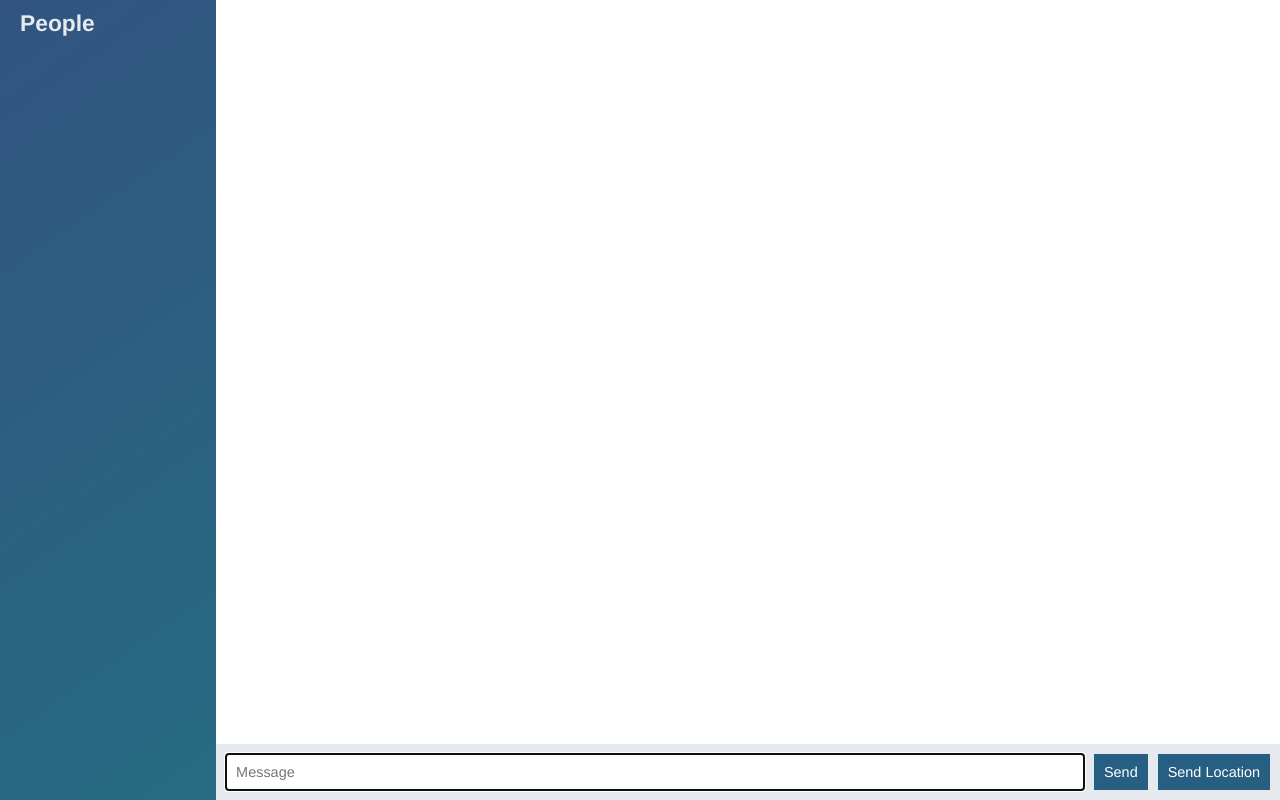
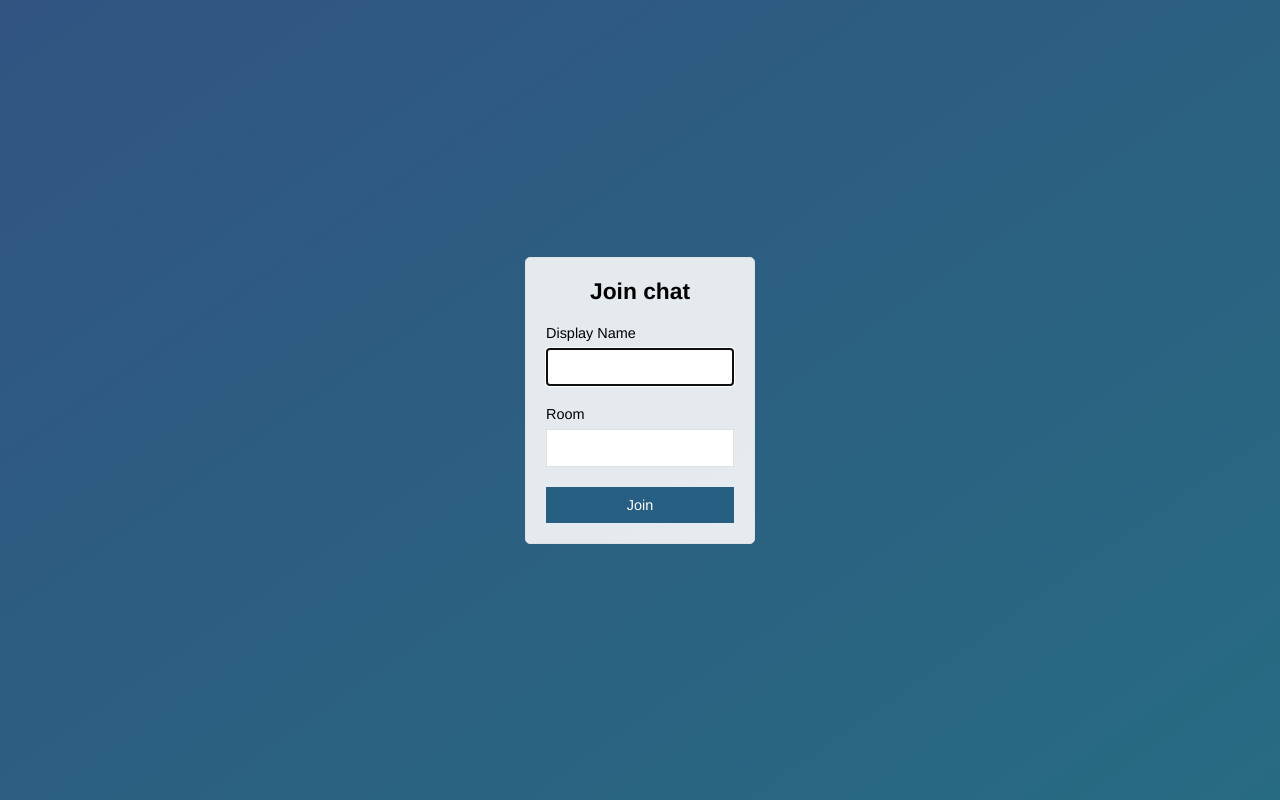
Before and after one commit to sourabhkum/chatapp, a website: page public/index.html in a window 1280 px wide. Drawn offline with nearby package versions, Linux system fonts and the light colour scheme; no server answers.

Commit message:
add room join page

```diff
--- a/public/index.html
+++ b/public/index.html
@@ -1,53 +1,29 @@
 <!DOCTYPE html>
 <html>
-
 <head>
+<title>Page Title</title>
+<meta name="viewport" content="width=device-width, initial-scale=1.0,user-scalable=no">
 <link rel="stylesheet" href="/css/style.css">
-    <title>Chat Application</title>
 </head>
-
-<body class="chat">
-    <div class="chat__sidebar">
-        <h3>People</h3>
-        <div id="user"></div>
+<body class=centered-form>
+<div class="centered-form__form">
+    <form action="chat.html">
+            <div class="form-field">
+                <h3>Join chat</h3>
             </div>
-    <div class="chat__main">
-        <ol id='messages' class="chat__messages"></ol>
-        <div class="chat__footer">
-            <form id='message-from'>
-                <input type="text" name="newMessage" placeholder="Message" autofocus autocomplete="false" />
-                <button>Send</button>
+            <div class="form-field">
+                <label>Display Name</label>
+                <input type="text" name="name" autofocus>
+            </div>
+            <div class="form-field">
+                <label>Room</label>
+                <input type="text" name="room" autofocus>
+            </div>
+            <div class="form-field">
+                <button>Join</button>
+            </div>
     </form>
-            <button id="send-location">Send Location</button>
-        </div>
 
 </div>
-<script id="message-template" type="text/template">
-<li class="message">
-    <div class="message__title">
-        <h4>{{from}}</h4><span>{{createdAt}}</span>
-    </div>
-    <div class="message_body">
-        <p>{{text}}</p>
-    </div>
-</li>
-</script>
-
-<script id="location-template" type="text/template">
-    <li class="message">
-        <div class="message__title">
-            <h4>{{from}}</h4><span>{{createdAt}}</span>
-        </div>
-        <div class="message_body">
-            <a href={{url}} target="_blank">My Current Location</a>
-        </div>
-    </li>
-    </script>
 </body>
-<script src="/socket.io/socket.io.js"></script>
-<script src="/js/libs/jquery-3.2.1.min.js"></script>
-<script src="/js/libs/moment.js"></script>
-<script src="js/libs/mustache.js"></script>
-<script src="/js/index.js"></script>
-
 </html>
```
Also changed, not shown: public/chat.html (added, +54 -0 lines), public/js/chat.js (renamed from public/js/index.js). Lines whose indentation alone changed are shown as unchanged.
